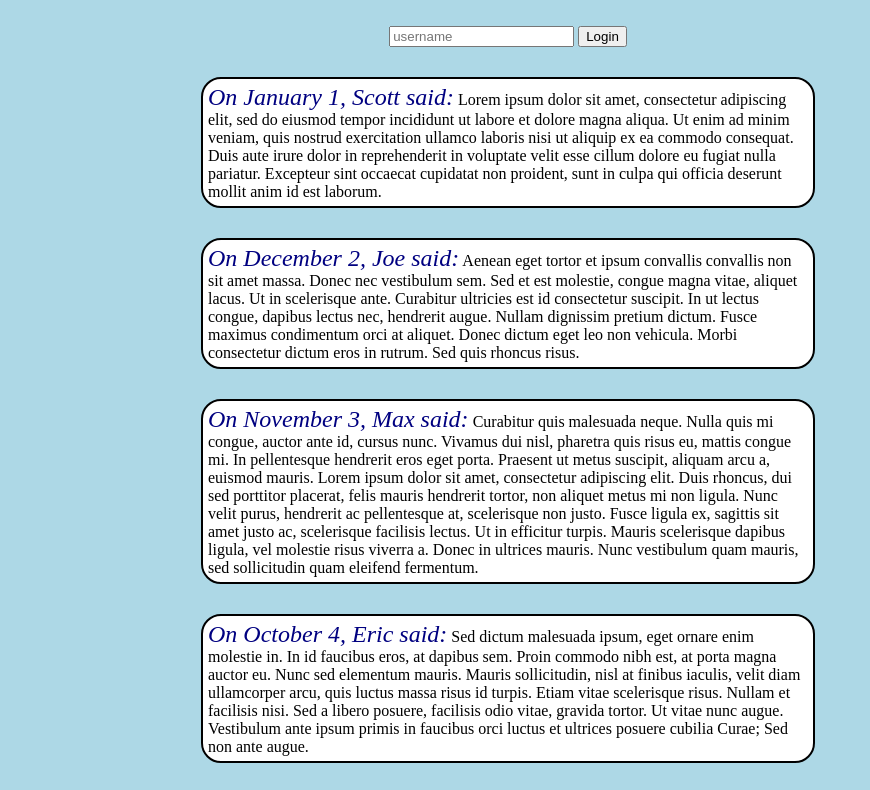
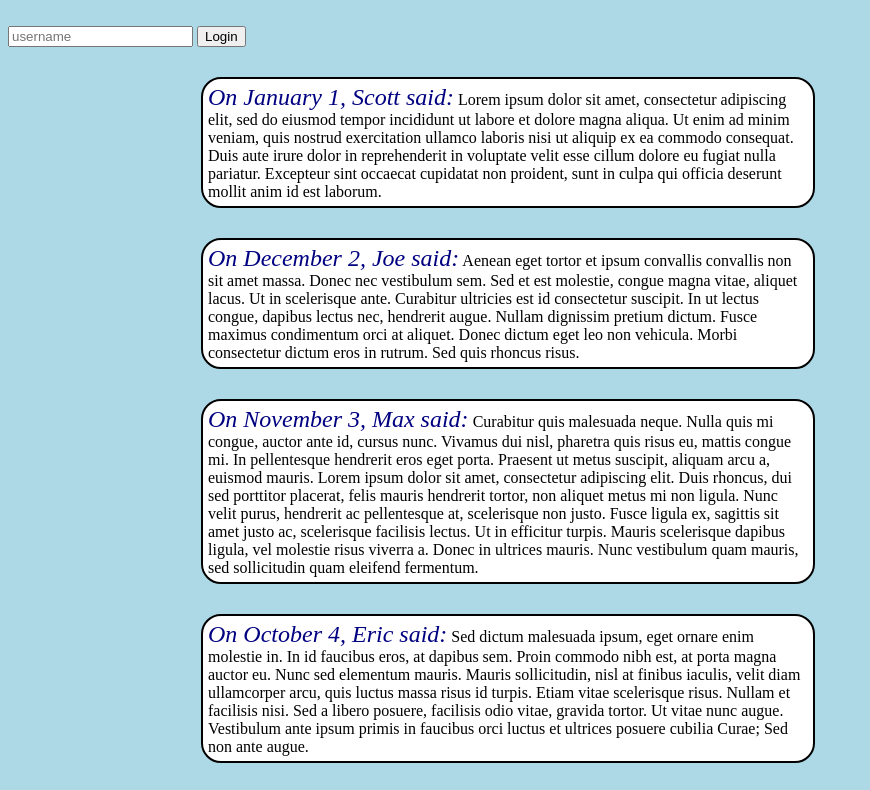
Before and after one commit to SogaJJ/comp531, a plain HTML site: page inclass-4/main.html in a window 1280 px wide. Shown: the part 123-913 px from the top of the page, without its empty margins (0-870 px from the left). Drawn offline with Linux system fonts and the light colour scheme.

Commit message:
inclass 4

```diff
--- a/inclass-4/main.html
+++ b/inclass-4/main.html
@@ -1,8 +1,10 @@
 <!DOCTYPE html>
+<html lang="en-us">
 <head>
     <meta charset="utf-8" />
 	<title>Rice Book</title>
 	<meta name="viewport" content="width=device-width, initial-scale=1">
+	<meta name="author" content="Jing Guo">
 	<link rel="stylesheet" href="style.css">
 <script>
 window.onload = function() {
@@ -14,7 +16,6 @@ window.onload = function() {
 	var postField = document.getElementById("postField")
 
 	loginBtn.value = LOGIN
-
 	loginBtn.onclick = function() {
 		if (loginBtn.value == LOGIN) {
 			login()
@@ -41,11 +42,10 @@ window.onload = function() {
 		loginBtn.value=LOGIN // change the text of button to login
 		console.log('logout was clicked')
 	}
-
 }
 </script>
+</head>
 
-</head>
 <body>
 
 <h1>Rice Book</h1>
--- a/inclass-4/style.css
+++ b/inclass-4/style.css
@@ -7,12 +7,7 @@ h1 {
 	font-size: 60px;
 	text-align: center;
 }
-.logField {
-	text-align: center;
-	margin-left: auto;
-	margin-right: auto;
-	margin-bottom: 20px;
-}
+
 .textField {
 	display: none;
 	width: 500px;
```
